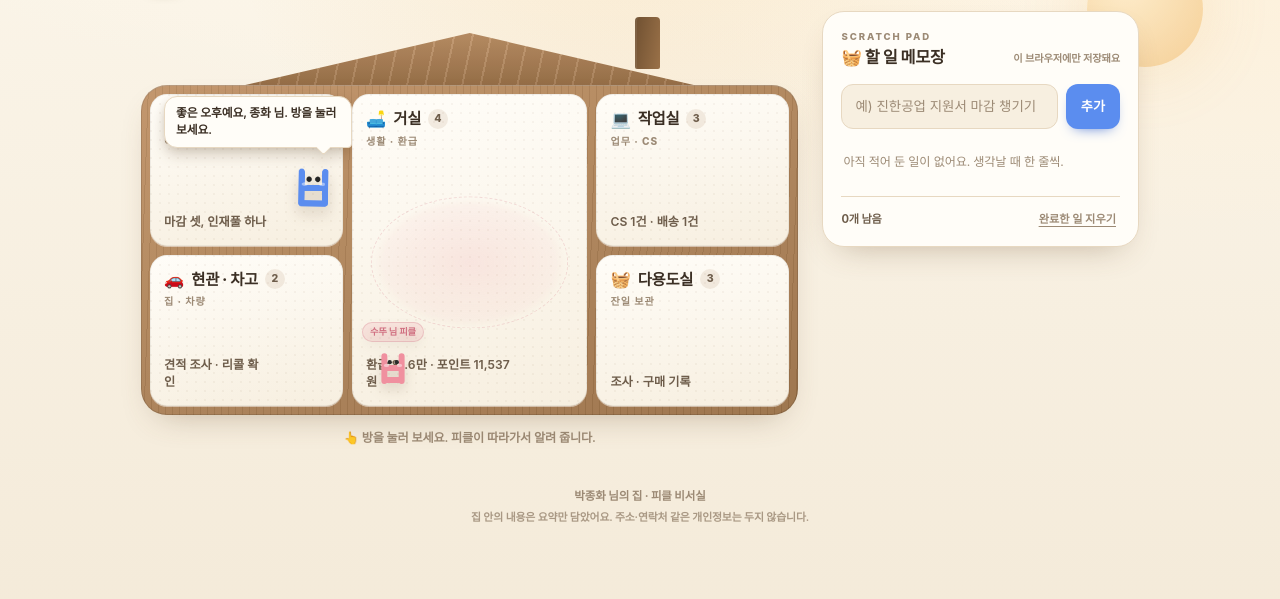
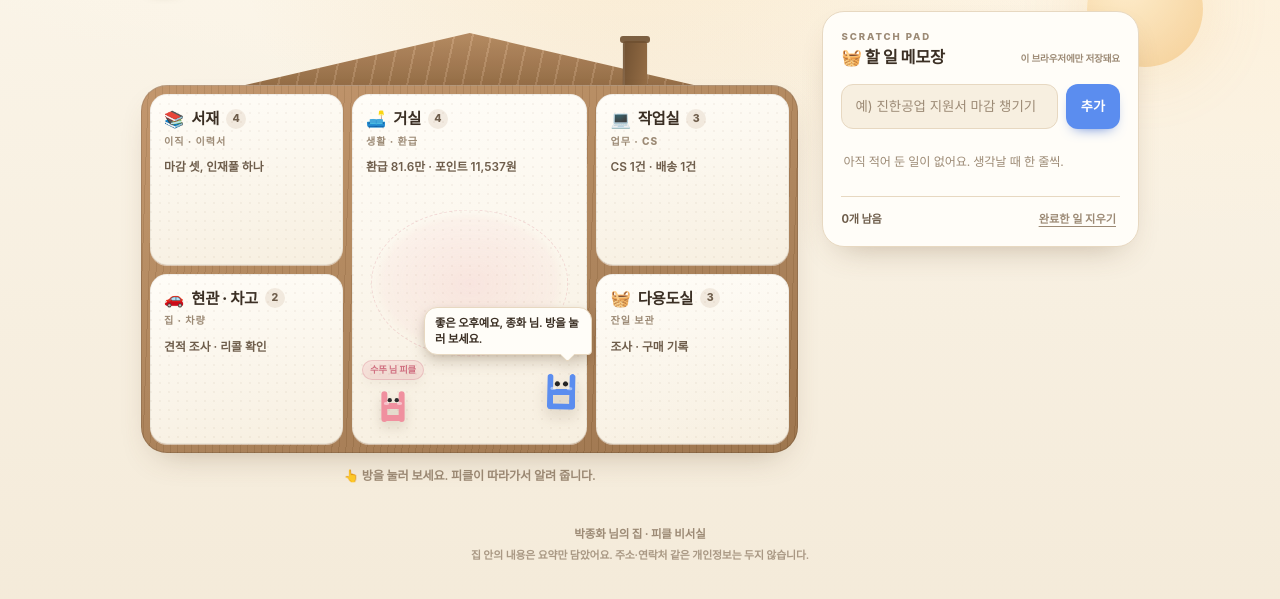
Before and after one commit to mpx9109-alt/Pickle-house, a plain HTML site: page index.html in a window 1280 px wide. Shown: the part 83-682 px from the top of the page. Drawn offline with Linux system fonts and the light colour scheme.

Commit message:
레이아웃 다듬기: 말풍선 자동 사라짐, 피클 시작 위치(거실), 굴뚝·방 높이 조정

```diff
--- a/assets/app.js
+++ b/assets/app.js
@@ -121,9 +121,8 @@
   /* ---------------- 피클 캐릭터 ---------------- */
   var pickle = document.createElement("div");
   pickle.className = "pickle";
-  pickle.setAttribute("aria-hidden", "true");
   pickle.innerHTML =
-    '<span class="bubble" id="bubble" aria-live="polite"></span>' +
+    '<span class="bubble" id="bubble" role="status" aria-live="polite"></span>' +
     '<svg class="pickle-body" viewBox="0 0 100 100" focusable="false" aria-hidden="true">' +
       '<g class="body-anim">' +
         '<g fill="none" stroke="currentColor" stroke-width="10" stroke-linecap="round">' +
@@ -137,16 +136,22 @@
     "</svg>";
   var bubble = pickle.querySelector("#bubble");
 
-  function setBubble(text) {
+  var bubbleTimer = null;
+
+  function setBubble(text, hold) {
     if (!bubble) return;
     bubble.textContent = text;
     bubble.classList.remove("pop");
     void bubble.offsetWidth;
-    bubble.classList.add("pop");
+    bubble.classList.add("pop", "show");
+    window.clearTimeout(bubbleTimer);
+    bubbleTimer = window.setTimeout(function () {
+      bubble.classList.remove("show");
+    }, hold || 5200);
   }
 
   function currentSlot() {
-    return house.querySelector(".pickle-slot");
+    return house.querySelector('.pickle-slot[data-slot="living"]') || house.querySelector(".pickle-slot");
   }
 
   function placePickle(slot) {
@@ -491,6 +496,6 @@
   window.setInterval(updateDate, 30000);
 
   renderTodos();
-  placePickle(currentSlot() || document.querySelector(".pickle-slot"));
-  setBubble(greeting(new Date()) + ", 종화 님. 방을 눌러 보세요.");
+  placePickle(currentSlot());
+  setBubble(greeting(new Date()) + ", 종화 님. 방을 눌러 보세요.", 6000);
 })();
--- a/assets/style.css
+++ b/assets/style.css
@@ -201,12 +201,17 @@ main { padding-bottom: 40px; }
   transition: background .6s ease;
 }
 .chimney {
-  position: absolute; right: 21%; top: 6px; width: 25px; height: 52px;
-  border-radius: 4px 4px 2px 2px;
+  position: absolute; right: 23%; top: 30px; width: 24px; height: 62px;
+  border-radius: 3px 3px 0 0;
   background: linear-gradient(100deg, var(--wood-dark), var(--wood-deep));
-  box-shadow: inset 2px 0 0 rgba(255, 255, 255, .08);
+  box-shadow: inset 2px 0 0 rgba(255, 255, 255, .08), 0 0 0 1px rgba(0, 0, 0, .06);
+  z-index: 0;
 }
-.smoke { position: absolute; right: calc(21% + 6px); top: -4px; width: 10px; height: 10px; opacity: 0; }
+.chimney::after {
+  content: ""; position: absolute; left: -3px; right: -3px; top: -5px; height: 7px;
+  border-radius: 3px; background: var(--wood-dark); opacity: .9;
+}
+.smoke { position: absolute; right: calc(23% + 7px); top: 20px; width: 10px; height: 10px; opacity: 0; }
 .smoke::before, .smoke::after {
   content: ""; position: absolute; width: 9px; height: 9px; border-radius: 50%;
   background: rgba(255, 255, 255, .5); filter: blur(1px);
@@ -247,7 +252,7 @@ main { padding-bottom: 40px; }
   border-radius: 17px;
   background: linear-gradient(170deg, var(--paper) 0%, var(--paper-2) 100%);
   box-shadow: inset 0 0 0 1px rgba(0, 0, 0, .05), 0 1px 0 rgba(255, 255, 255, .5);
-  min-height: 148px;
+  min-height: 168px;
   overflow: visible;
   transition: box-shadow .25s ease, transform .25s ease, background .6s ease;
   isolation: isolate;
@@ -263,14 +268,14 @@ main { padding-bottom: 40px; }
 }
 
 .room--study { grid-area: study; }
-.room--living { grid-area: living; min-height: 312px; }
+.room--living { grid-area: living; min-height: 350px; }
 .room--work { grid-area: work; }
 .room--entry { grid-area: entry; }
 .room--utility { grid-area: utility; }
 
 .room-btn {
   position: relative; z-index: 2;
-  display: flex; flex-direction: column; gap: 3px;
+  display: flex; flex-direction: column; justify-content: flex-start; gap: 3px;
   width: 100%; height: 100%; min-height: inherit;
   padding: 13px 14px 15px;
   border: 0; border-radius: inherit; background: none; text-align: left;
@@ -291,9 +296,10 @@ main { padding-bottom: 40px; }
   color: var(--ink-3); text-transform: uppercase;
 }
 .room-line {
-  display: block; margin-top: auto; padding-right: 62px;
-  font-size: .76rem; line-height: 1.45; color: var(--ink-2); font-weight: 600;
+  display: block; margin-top: 7px; padding-right: 62px;
+  font-size: .74rem; line-height: 1.45; color: var(--ink-2); font-weight: 600;
 }
+.room--living .room-line { padding-right: 0; max-width: 210px; }
 
 /* 방 안의 작은 가구들 */
 .rug {
@@ -312,16 +318,16 @@ main { padding-bottom: 40px; }
 [data-theme="night"] .room--living::after { opacity: 1; }
 
 .pickle-slot { position: absolute; z-index: 4; width: 0; height: 0; pointer-events: none; }
-.room--study .pickle-slot { right: 30px; bottom: 26px; }
-.room--work .pickle-slot { right: 30px; bottom: 26px; }
-.room--entry .pickle-slot { right: 30px; bottom: 24px; }
-.room--utility .pickle-slot { right: 30px; bottom: 24px; }
-.room--living .pickle-slot { right: 32%; bottom: 34%; }
+.room--study .pickle-slot { right: 34px; bottom: 28px; }
+.room--work .pickle-slot { right: 34px; bottom: 28px; }
+.room--entry .pickle-slot { right: 34px; bottom: 26px; }
+.room--utility .pickle-slot { right: 34px; bottom: 26px; }
+.room--living .pickle-slot { right: 26px; bottom: 22px; }
 
 /* ---------- 피클 캐릭터 ---------- */
 .pickle {
   position: absolute; left: 0; bottom: 0;
-  width: 62px; height: 62px; margin-left: -31px;
+  width: 58px; height: 58px; margin-left: -29px;
   pointer-events: none; z-index: 5;
   filter: drop-shadow(0 7px 7px rgba(90, 62, 36, .22));
   will-change: transform;
@@ -337,17 +343,20 @@ main { padding-bottom: 40px; }
 }
 
 .bubble {
-  position: absolute; right: -8px; bottom: calc(100% + 10px);
-  width: max-content; max-width: 188px;
-  padding: 8px 11px; border-radius: 13px 13px 4px 13px;
+  position: absolute; right: -2px; bottom: calc(100% + 9px);
+  width: max-content; max-width: 168px;
+  padding: 7px 10px; border-radius: 13px 13px 4px 13px;
   background: var(--paper); color: var(--ink);
   border: 1px solid var(--line);
   box-shadow: var(--shadow-sm);
-  font-size: .74rem; line-height: 1.45; font-weight: 600; text-align: left;
-  transition: background .5s ease, color .5s ease, border-color .5s ease;
+  font-size: .71rem; line-height: 1.42; font-weight: 600; text-align: left;
+  opacity: 0; transform: translateY(6px) scale(.94); pointer-events: none;
+  transition: opacity .28s ease, transform .34s cubic-bezier(.2, .9, .3, 1.1),
+              background .5s ease, color .5s ease, border-color .5s ease;
 }
+.bubble.show { opacity: 1; transform: none; }
 .bubble::after {
-  content: ""; position: absolute; right: 22px; bottom: -6px;
+  content: ""; position: absolute; right: 18px; bottom: -6px;
   width: 10px; height: 10px; transform: rotate(45deg);
   background: var(--paper); border-right: 1px solid var(--line); border-bottom: 1px solid var(--line);
   border-radius: 0 0 3px 0;
@@ -414,7 +423,10 @@ main { padding-bottom: 40px; }
   font-size: .6rem; font-weight: 800; letter-spacing: .2em; color: var(--ink-3);
 }
 .memo-title { font-size: 1.02rem; font-weight: 800; letter-spacing: -0.02em; }
-.memo-note { font-size: .64rem; color: var(--ink-3); font-weight: 600; white-space: nowrap; padding-bottom: 3px; }
+.memo-note {
+  font-size: .6rem; color: var(--ink-3); font-weight: 600;
+  white-space: nowrap; padding-bottom: 3px; letter-spacing: -0.02em;
+}
 
 .memo-form { display: flex; gap: 8px; margin-top: 14px; }
 .memo-input {
@@ -592,16 +604,16 @@ main { padding-bottom: 40px; }
       "entry utility";
     gap: 7px; padding: 7px; border-radius: 22px;
   }
-  .room { min-height: 132px; border-radius: 15px; }
-  .room--living { min-height: 208px; }
+  .room { min-height: 146px; border-radius: 15px; }
+  .room--living { min-height: 232px; }
   .room-btn { padding: 11px 12px 12px; }
   .room-name { font-size: .9rem; }
   .room-line { font-size: .72rem; padding-right: 52px; }
-  .pickle { width: 52px; height: 52px; margin-left: -26px; }
-  .bubble { max-width: 156px; font-size: .7rem; padding: 7px 10px; }
+  .pickle { width: 48px; height: 48px; margin-left: -24px; }
+  .bubble { max-width: 146px; font-size: .68rem; padding: 6px 9px; }
+  .room--living .pickle-slot { right: 14px; bottom: 16px; }
   .spouse { width: 46px; height: 46px; left: 10px; bottom: 10px; }
   .spouse-bubble { max-width: 128px; font-size: .62rem; }
-  .room--living .pickle-slot { right: 26%; bottom: 30%; }
   .memo { margin-top: 18px; }
   .sheet { max-height: 86vh; }
   .date-line { font-size: .72rem; }
```
